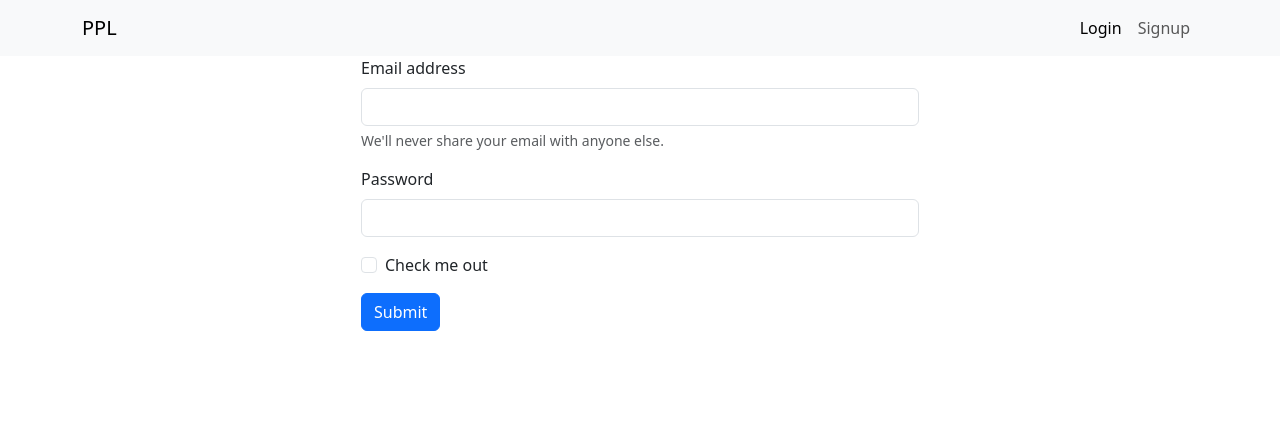
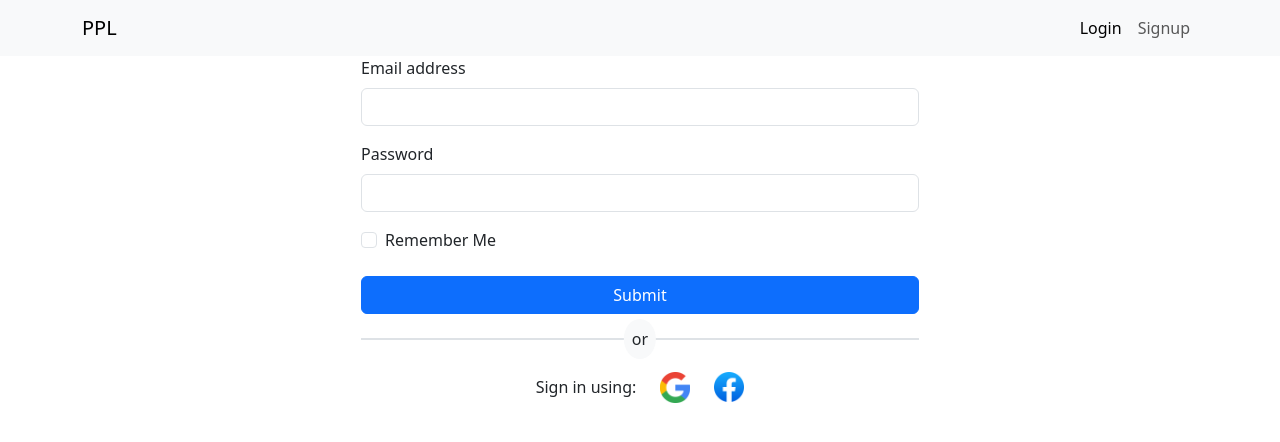
Before and after one commit to vaibhav-vinayak/ppl, a React (Create React App) app in the folder client/: page /login in a window 1280 px wide. Shown: the top 442 px of the page. Built offline with nearby package versions, Linux system fonts and the light colour scheme.

Commit message:
login ui

```diff
--- a/client/src/pages/Auth/Login.jsx
+++ b/client/src/pages/Auth/Login.jsx
@@ -1,35 +1,57 @@
+import useFormInput from "hooks/useFormInput";
+import Checkbox from "components/form-control/Checkbox";
+import Input from "components/form-control/Input";
+import GoogleIcon from "assets/images/google.webp";
+import FacebookIcon from "assets/images/facebook.webp";
+
 const Login = () => {
+  const email = useFormInput("");
+  const password = useFormInput("");
+  console.log("email", email, "  password", password);
+
+  const login = () => {
+    console.log("logging in...");
+  };
+
+  const loginWithGoogle = () => {
+    console.log("logging in with Google...");
+  };
+
+  const loginWithFacebook = () => {
+    console.log("logging in with Facebook...");
+  };
+
   return (
-    <div className="w-50 m-auto">
-      <div className="mb-3">
-        <label htmlFor="email" className="form-label">
-          Email address
-        </label>
-        <input
-          type="email"
-          className="form-control"
-          id="email"
-          aria-describedby="emailHelp"
-        />
-        <div id="emailHelp" className="form-text">
-          We'll never share your email with anyone else.
+    <div className="">
+      <div className="offset-sm-3 col-md-6">
+        <Input label="Email address" id="email" type="email" {...email} />
+        <Input label="Password" id="password" type="password" {...password} />
+        <Checkbox label="Remember Me" id="rememberMe" />
+        <button type="button" className="btn btn-primary w-100" onClick={login}>
+          Submit
+        </button>
+        <div className="position-relative my-4">
+          <div className="my-4 border border-gray" />
+          <div className="position-absolute top-50 start-50 translate-middle p-2 border-gray bg-light rounded-circle">
+            or
+          </div>
+        </div>
+        <div className="d-flex p-2 justify-content-center align-items-center gap-4">
+          <div className="text-center">Sign in using:</div>
+          <img
+            onClick={loginWithGoogle}
+            src={GoogleIcon}
+            width={30}
+            alt="google"
+          />
+          <img
+            onClick={loginWithFacebook}
+            src={FacebookIcon}
+            width={30}
+            alt="google"
+          />
         </div>
       </div>
-      <div className="mb-3">
-        <label htmlFor="password" className="form-label">
-          Password
-        </label>
-        <input type="password" className="form-control" id="password" />
-      </div>
-      <div className="mb-3 form-check">
-        <input type="checkbox" className="form-check-input" id="checkbox" />
-        <label className="form-check-label" htmlFor="checkbox">
-          Check me out
-        </label>
-      </div>
-      <button type="button" className="btn btn-primary">
-        Submit
-      </button>
     </div>
   );
 };
```
